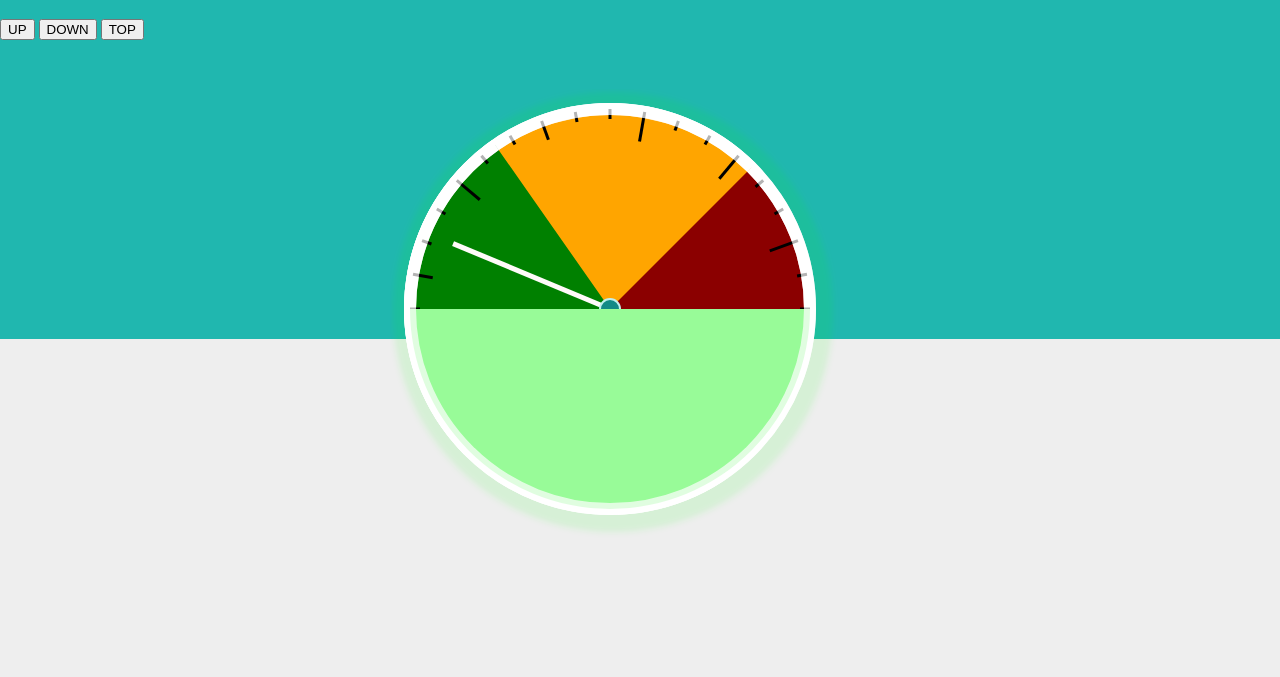
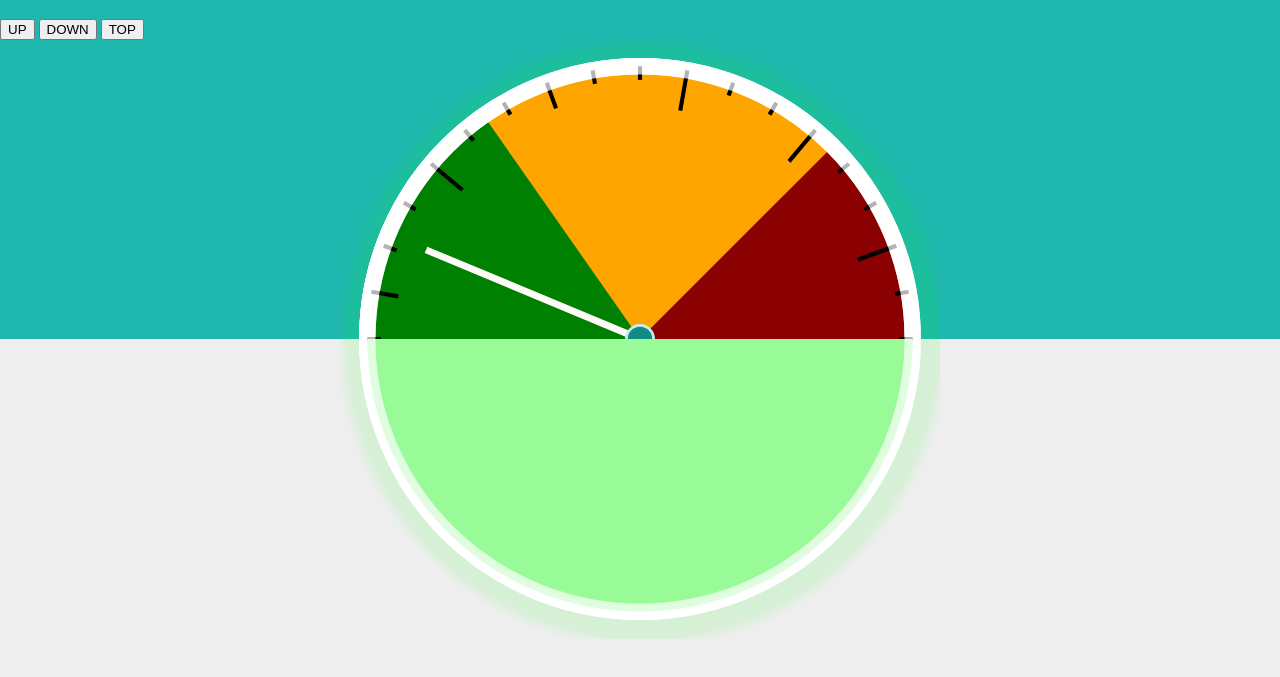
Before and after one commit to ThibaultGuillaumont/pipometer, a plain HTML site: page index.html in a window 1280 px wide. Shown: the part 61-738 px from the top of the page. Drawn offline with Linux system fonts and the light colour scheme.

Commit message:
minor css

```diff
--- a/index.html
+++ b/index.html
@@ -16,7 +16,7 @@
 <p id="angle"></p>
 <p id="speed"></p>
 </div>
-<svg width="500" height="500">
+<svg  viewBox="0 0 440 440">
 
   <filter id="innerShadow" x="-20%" y="-20%" width="140%" height="140%">
     <feGaussianBlur in="SourceGraphic" stdDeviation="3" result="blur"/>
--- a/style.css
+++ b/style.css
@@ -8,6 +8,7 @@ svg {
   top: 50%;
   left: 50%;
   transform: translate(-50%, -50%);
+  max-width: 600px
 }
 
 .filler {
```
